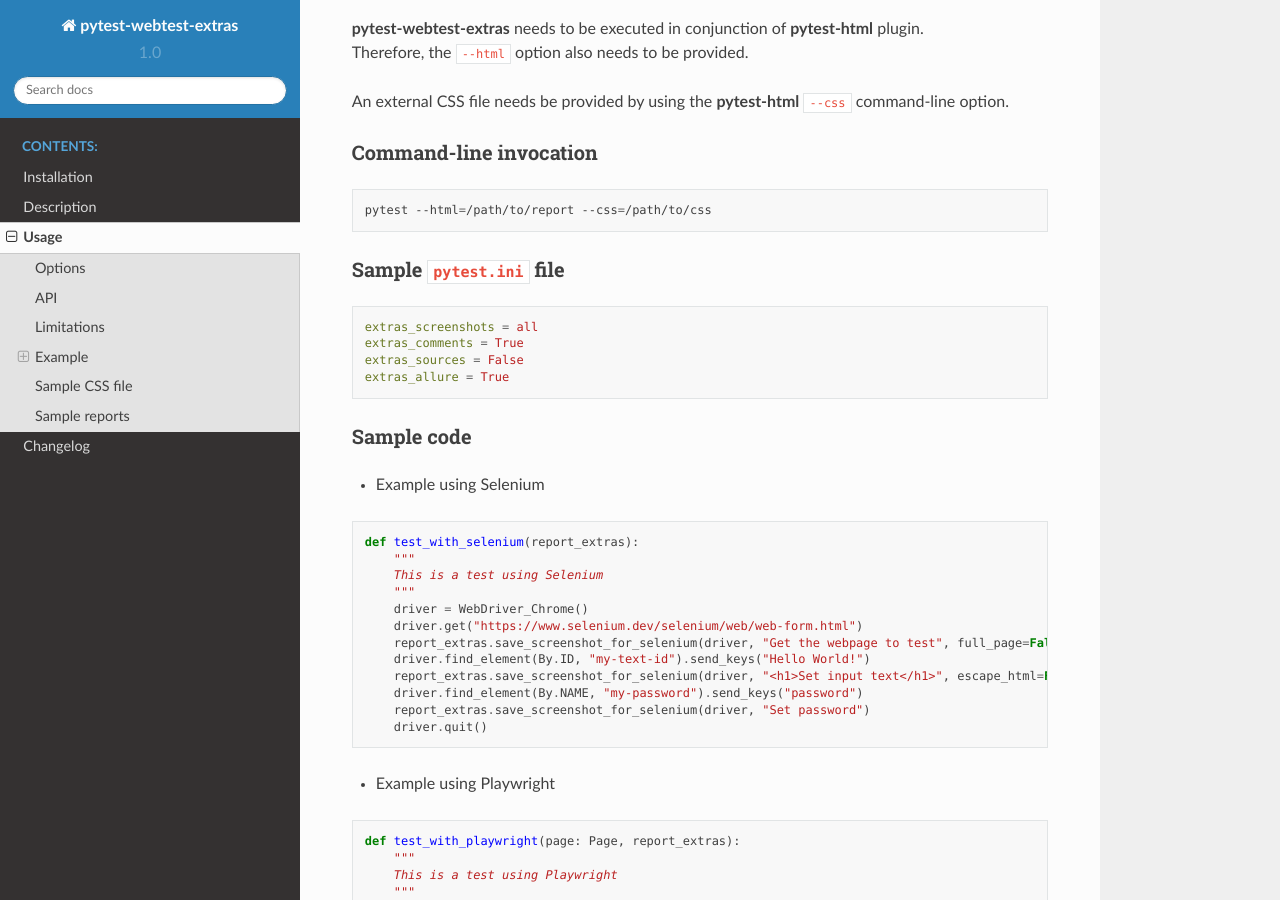
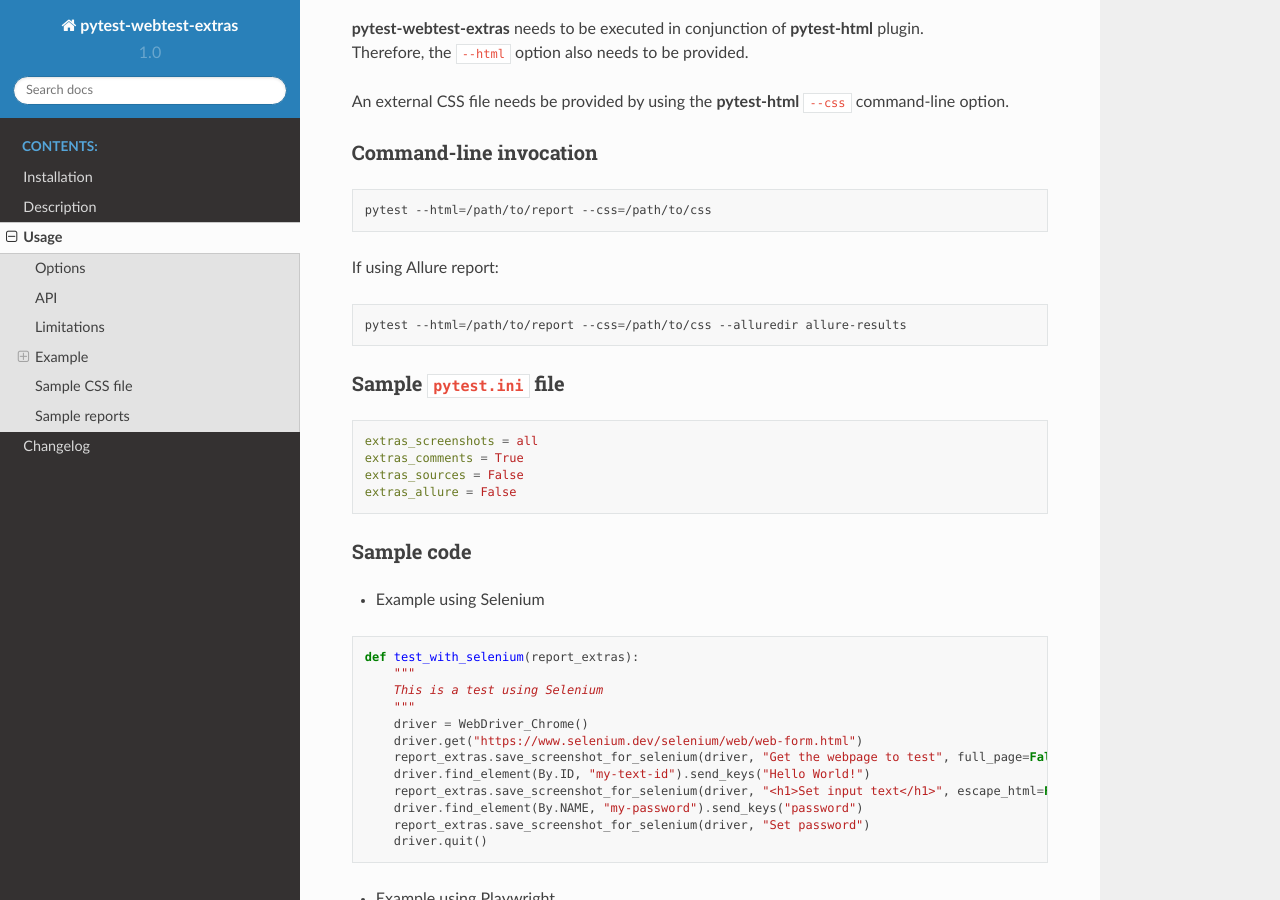
Before and after one commit to harmin-parra/pytest-webtest-extras, a Sphinx documentation site: the page built from docs/user_guide.rst, in a window 1280 px wide and 900 px high, scrolled down 1998 px. Built offline with Sphinx 7.4.7 and the Read the Docs theme 2.0.0, drawn with Linux system fonts in a browser that asks for light colours.

Commit message:
Update documentation

```diff
--- a/docs/installation.rst
+++ b/docs/installation.rst
@@ -6,7 +6,7 @@
 ------------
 
 * ``pytest >= 7.0.0``
-* ``pytest-html >= 4.0.0``
+* ``pytest-html >= 3.2.0``
 
 Optional modules
 ----------------
--- a/docs/user_guide.rst
+++ b/docs/user_guide.rst
@@ -112,6 +112,12 @@
 
   pytest --html=/path/to/report --css=/path/to/css
 
+If using Allure report:
+
+.. code-block:: bash
+
+  pytest --html=/path/to/report --css=/path/to/css --alluredir allure-results
+
 
 Sample ``pytest.ini`` file
 --------------------------
@@ -121,7 +127,7 @@
   extras_screenshots = all
   extras_comments = True
   extras_sources = False
-  extras_allure = True
+  extras_allure = False
 
 
 Sample code
```
Also changed, not shown: docs/demo-allure.png.
